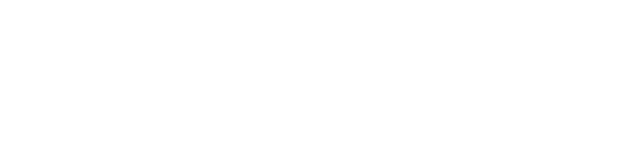
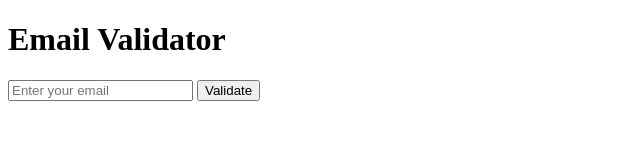
Before and after one commit to samina-shameem/email_validator_project, a plain HTML site: page index.html in a window 1280 px wide. Shown: the whole page, without its empty margins (0-640 px from the left). Drawn offline with Linux system fonts and the light colour scheme.

Commit message:
make container,h1,p.

```diff
--- a/index.html
+++ b/index.html
@@ -7,6 +7,14 @@
     <link rel="stylesheet" href="css/style.css">
 </head>
 <body>
-
+    <div class="container">
+        <h1>Email Validator</h1>
+        <form id="emailForm">
+            <input type="text" id="emailInput" placeholder="Enter your email"/>
+            <button type="submit">Validate</button>
+        </form>
+        <p id="message"></p>
+    </div>
+    <script src="js/script.js" type="module"></script>
 </body>
 </html>
```
